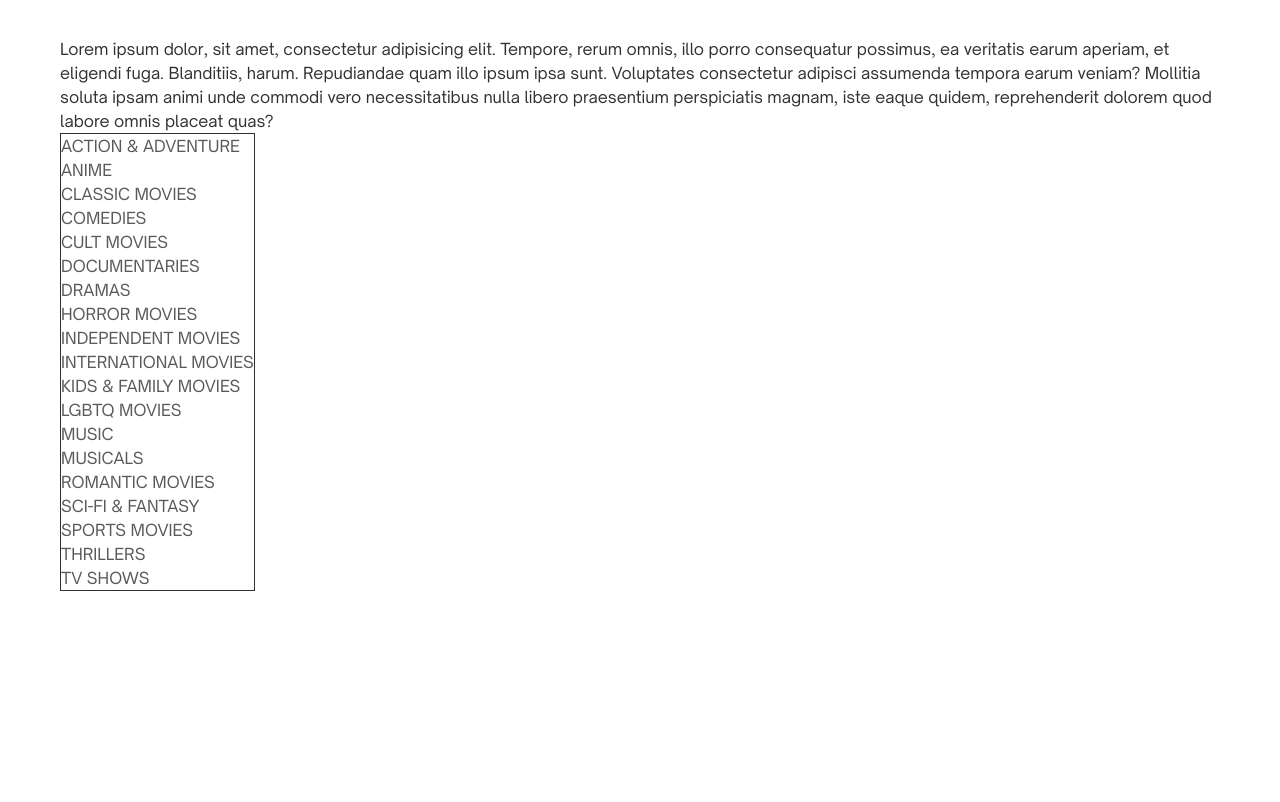
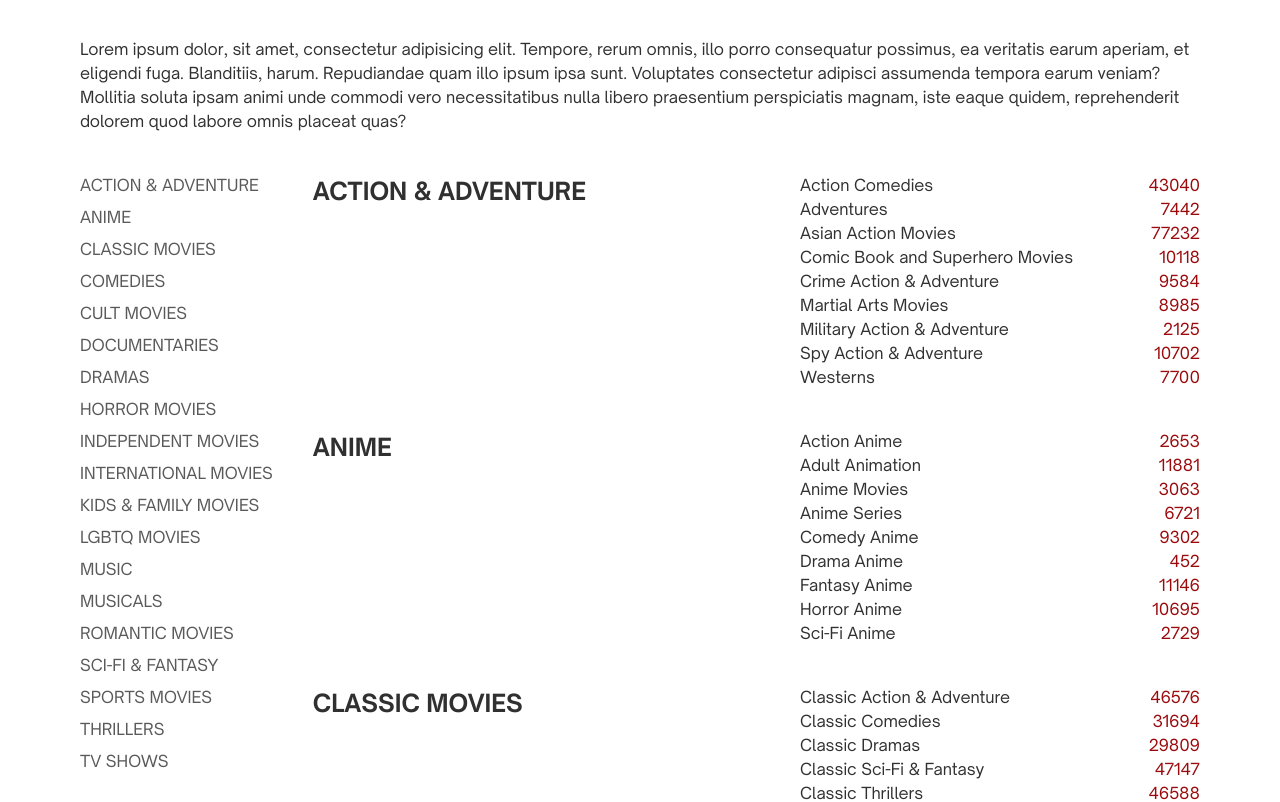
Before and after one commit to psyofrelief/nfxc, a Next.js app: page / in a window 1280 px wide. Shown: the part 500-1302 px from the top of the page. Before the commit the page ends 1091 px from the top, so only its background shows below. Built offline with nearby package versions, Linux system fonts and the light colour scheme.

Commit message:
FEAT: Add codes panel beside sidebar

```diff
--- a/src/app/layout.tsx
+++ b/src/app/layout.tsx
@@ -14,7 +14,7 @@ export default function RootLayout({
 }>) {
   return (
     <html lang="en">
-      <body className="flex flex-col min-h-screen px-xl">
+      <body className="flex flex-col min-h-screen px-lg">
         <Navbar />
         {children}
       </body>
--- a/src/app/page.tsx
+++ b/src/app/page.tsx
@@ -1,3 +1,4 @@
+import CodesPanel from "@/components/CodesPanel";
 import Sidebar from "@/components/sidebar";
 
 export default function Home() {
@@ -13,8 +14,9 @@ export default function Home() {
         nulla libero praesentium perspiciatis magnam, iste eaque quidem,
         reprehenderit dolorem quod labore omnis placeat quas?
       </p>
-      <section>
+      <section className="flex gap-md mt-md">
         <Sidebar />
+        <CodesPanel />
       </section>
     </div>
   );
--- /dev/null
+++ b/src/components/CodesPanel.tsx
@@ -0,0 +1,23 @@
+import { netflixCodes } from "@/data/netflix-codes";
+export default function CodesPanel() {
+  return (
+    <div className="flex-1 flex flex-col gap-md">
+      {netflixCodes.map((code) => (
+        <div key={Math.random()} className="flex justify-between ">
+          <p className="text-md font-semibold uppercase">{code.category}</p>
+          <ul className="flex flex-col flex-1 max-w-[400px]">
+            {code.subcategories.map((item) => (
+              <li
+                key={Math.random()}
+                className="flex justify-between items-center"
+              >
+                {item.name}
+                <span className="text-primary">{item.code}</span>
+              </li>
+            ))}
+          </ul>
+        </div>
+      ))}
+    </div>
+  );
+}
--- a/src/components/sidebar.tsx
+++ b/src/components/sidebar.tsx
@@ -1,7 +1,7 @@
 import { categories } from "@/data/netflix-codes";
 export default function Sidebar() {
   return (
-    <aside className="flex flex-col border border-foreground max-w-fit uppercase text-secondary">
+    <aside className="flex flex-col uppercase text-secondary gap-xs">
       {categories.map((category) => (
         <p key={category} className=" hover:bg-gray-200">
           {category}
--- a/tailwind.config.ts
+++ b/tailwind.config.ts
@@ -17,8 +17,8 @@ export default {
       spacing: {
         xs: "8px",
         sm: "16px",
-        lg: "40px",
-        xl: "60px",
+        md: "40px",
+        lg: "80px",
       },
       fontSize: {
         sm: "16px",
```
